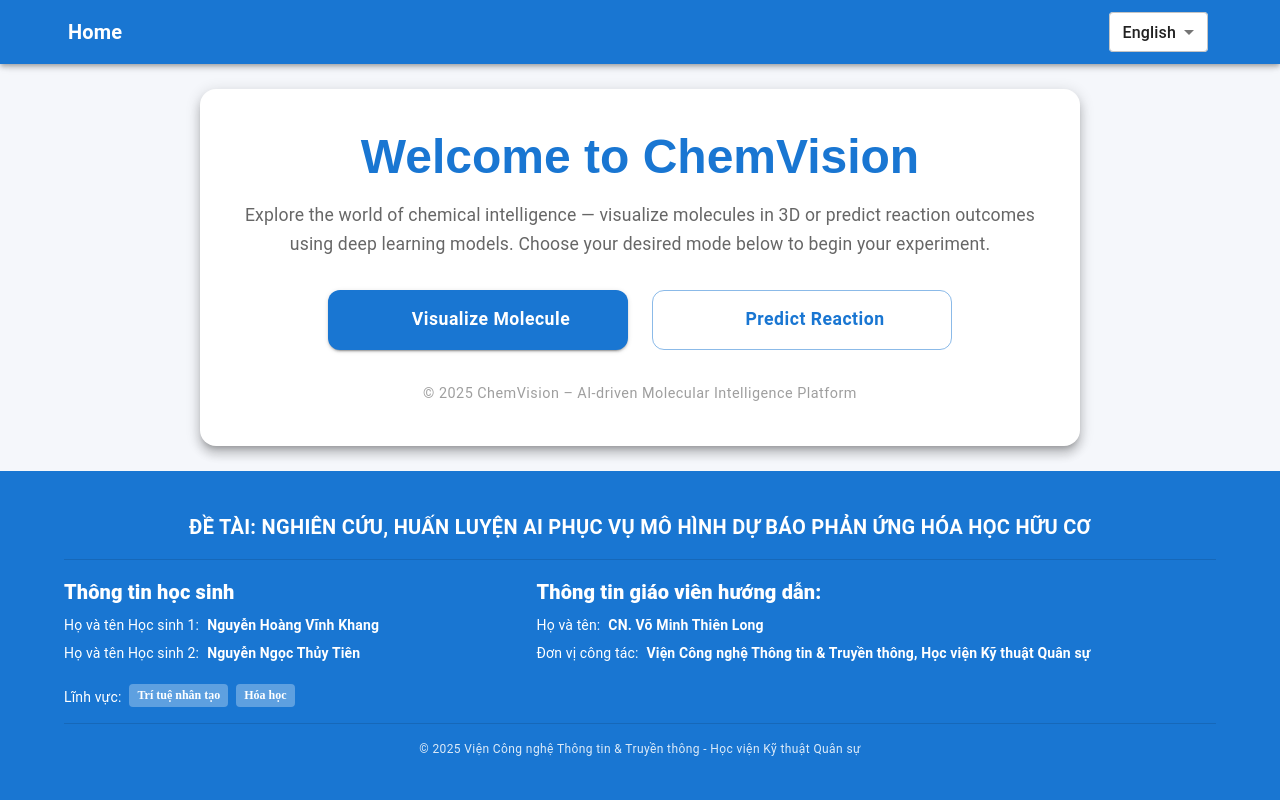
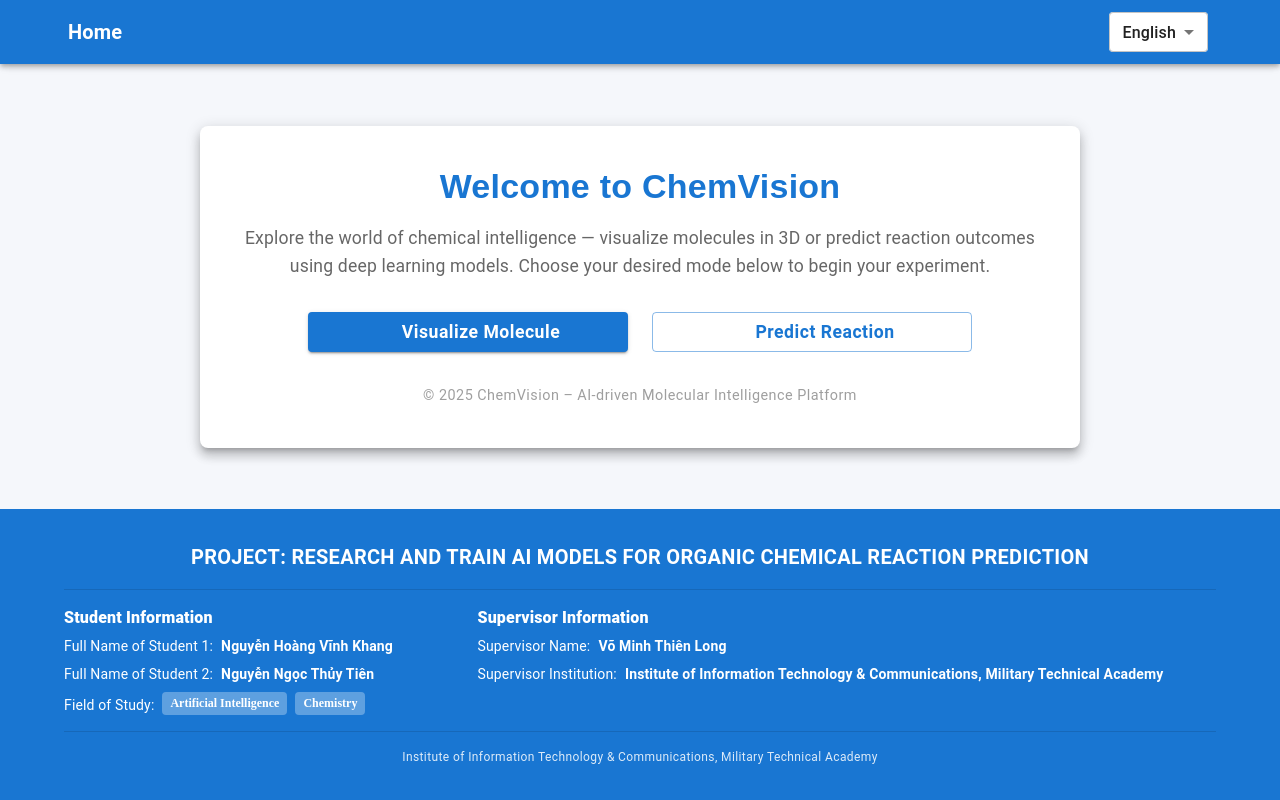
Before and after one commit to thienlongtpct/ChemVision, a React (Vite) app in the folder frontend/: page / in a window 1280 px wide. Built offline with nearby package versions, Linux system fonts and the light colour scheme; some icons are missing.

Commit message:
first init

```diff
--- a/frontend/package.json
+++ b/frontend/package.json
@@ -6,6 +6,7 @@
   "scripts": {
     "dev": "vite",
     "build": "vite build",
+    "start": "vite start",
     "lint": "eslint src --ext .js,.jsx",
     "format": "prettier --write .",
     "preview": "vite preview"
--- a/frontend/src/components/Footer.jsx
+++ b/frontend/src/components/Footer.jsx
@@ -1,22 +1,24 @@
+import { useContext } from "react";
 import { Box, Container, Typography, Divider } from "@mui/material";
 import { useTheme } from "@mui/material/styles";
+import { LanguageContext } from "../context/LanguageContext"; // adjust path to your project
 
 export default function Footer() {
   const currentYear = new Date().getFullYear();
   const theme = useTheme();
+  const { t } = useContext(LanguageContext) || {};
 
-  console.log(theme);
   return (
     <Box
       component="footer"
-      sx={(theme) => ({
-        py: { xs: 4, md: 5 },
+      sx={() => ({
+        py: { xs: 2, md: 4 },
         bgcolor: theme.palette.mode === "dark" ? theme.palette.background.paper : theme.palette.primary.main,
-        color: '#ffffff !important',
+        color: "#ffffff !important",
       })}
     >
       <Container maxWidth="lg">
-        {/* 🔹 Title */}
+        {/* Title */}
         <Typography
           variant="h6"
           align="center"
@@ -24,30 +26,42 @@ export default function Footer() {
           gutterBottom
           sx={{ letterSpacing: 0.3, color: "primary.contrastText" }}
         >
-          ĐỀ TÀI: NGHIÊN CỨU, HUẤN LUYỆN AI PHỤC VỤ MÔ HÌNH DỰ BÁO PHẢN ỨNG HÓA HỌC HỮU CƠ
+          {t("footer.title")}
         </Typography>
 
         <Divider sx={{ my: 2 }} />
 
-        {/* 🔹 Information Grid */}
+        {/* Information Grid */}
         <Box display="flex" flexDirection={{ xs: "column", md: "row" }} gap={4}>
           {/* Left column */}
           <Box flexGrow={1}>
-            <Typography variant="h6" fontWeight={800} gutterBottom sx={{ color: "primary.contrastText" }}>
-              Thông tin học sinh
+            <Typography variant="body1" fontWeight={800} gutterBottom sx={{ color: "primary.contrastText" }}>
+              {t("footer.studentInfoTitle")}
             </Typography>
+
             <Box display="flex" flexDirection="row" alignItems="center" mb={1}>
-              <Typography variant="body2" color="primary.contrastText">Họ và tên Học sinh 1: </Typography>
-              <Typography variant="body2" fontWeight={600} sx={{ ml: 1, color: "primary.contrastText" }}>Nguyễn Hoàng Vĩnh Khang</Typography>
+              <Typography variant="body2" color="primary.contrastText">
+                {t("footer.student1Label")}
+              </Typography>
+              <Typography variant="body2" fontWeight={600} sx={{ ml: 1, color: "primary.contrastText" }}>
+                Nguyễn Hoàng Vĩnh Khang
+              </Typography>
             </Box>
+
             <Box display="flex" flexDirection="row" alignItems="center" mb={1}>
-              <Typography variant="body2" color="primary.contrastText">Họ và tên Học sinh 2: </Typography>
-              <Typography variant="body2" fontWeight={600} sx={{ ml: 1, color: "primary.contrastText" }}>Nguyễn Ngọc Thủy Tiên</Typography>
+              <Typography variant="body2" color="primary.contrastText">
+                {t("footer.student2Label")}
+              </Typography>
+              <Typography variant="body2" fontWeight={600} sx={{ ml: 1, color: "primary.contrastText" }}>
+                Nguyễn Ngọc Thủy Tiên
+              </Typography>
             </Box>
-            <Box display="flex" flexWrap="wrap" gap={1} alignItems="flex-end" mt={2}>
-              <Typography variant="body2" sx={{ mt: 1, color: "primary.contrastText" }}>
-                Lĩnh vực:
+
+            <Box display="flex" flexWrap="wrap" gap={1} alignItems="flex-end" mt={1}>
+              <Typography variant="body2" sx={{ color: "primary.contrastText" }}>
+                {t("footer.fieldLabel")}
               </Typography>
+
               <Box
                 component="span"
                 sx={{
@@ -61,7 +75,7 @@ export default function Footer() {
                   alignItems: "center",
                 }}
               >
-                Trí tuệ nhân tạo
+                {t("footer.field.ai")}
               </Box>
 
               <Box
@@ -77,37 +91,50 @@ export default function Footer() {
                   alignItems: "center",
                 }}
               >
-                Hóa học
+                {t("footer.field.chemistry")}
               </Box>
             </Box>
           </Box>
 
           {/* Right column */}
           <Box flexGrow={1}>
-            <Typography variant="h6" fontWeight={800} gutterBottom sx={{ color: "primary.contrastText" }}>
-              Thông tin giáo viên hướng dẫn:
+            <Typography variant="body1" fontWeight={800} gutterBottom sx={{ color: "primary.contrastText" }}>
+              {t("footer.supervisorTitle")}
             </Typography>
+
             <Box display="flex" flexDirection="row" alignItems="center" mb={1}>
-              <Typography variant="body2" color="primary.contrastText">Họ và tên: </Typography>
-              <Typography variant="body2" fontWeight={600} sx={{ ml: 1, color: "primary.contrastText" }}>CN. Võ Minh Thiên Long</Typography>
+              <Typography variant="body2" color="primary.contrastText">
+                {t("footer.supervisorNameLabel")}
+              </Typography>
+              <Typography variant="body2" fontWeight={600} sx={{ ml: 1, color: "primary.contrastText" }}>
+                Võ Minh Thiên Long
+              </Typography>
             </Box>
+
             <Box display="flex" flexDirection="row" alignItems="center" mb={1}>
-              <Typography variant="body2" color="primary.contrastText">Đơn vị công tác: </Typography>
-              <Typography variant="body2" fontWeight={600} sx={{ ml: 1, color: "primary.contrastText" }}>Viện Công nghệ Thông tin &amp; Truyền thông, Học viện Kỹ thuật Quân sự</Typography>
+              <Typography variant="body2" color="primary.contrastText">
+                {t("footer.supervisorUnitLabel")}
+              </Typography>
+              <Typography variant="body2" fontWeight={600} sx={{ ml: 1, color: "primary.contrastText" }}>
+                {t("footer.supervisorUnit")}
+              </Typography>
             </Box>
           </Box>
         </Box>
 
         <Divider sx={{ my: 2 }} />
 
-        {/* 🔹 Footer note */}
+        {/* Footer note */}
         <Typography
           variant="caption"
           display="block"
           align="center"
           sx={{ mt: 1, opacity: 0.85, color: "primary.contrastText" }}
         >
-          © {currentYear} Viện Công nghệ Thông tin &amp; Truyền thông - Học viện Kỹ thuật Quân sự
+          {t(
+            "footer.copyright",
+            `© ${currentYear} Viện Công nghệ Thông tin & Truyền thông - Học viện Kỹ thuật Quân sự`
+          )}
         </Typography>
       </Container>
     </Box>
--- a/frontend/src/locales/en.js
+++ b/frontend/src/locales/en.js
@@ -41,4 +41,21 @@ export default {
     dark: "Dark Mode",
     home: "Home",
   },
+  footer: {
+    title: "PROJECT: RESEARCH AND TRAIN AI MODELS FOR ORGANIC CHEMICAL REACTION PREDICTION",
+    studentInfoTitle: "Student Information",
+    student1Label: "Full Name of Student 1: ",
+    student2Label: "Full Name of Student 2: ",
+    fieldLabel: "Field of Study: ",
+    field: {
+      ai: "Artificial Intelligence",
+      chemistry: "Chemistry",
+    },
+    schoolLabel: "School: ",
+    supervisorTitle: "Supervisor Information",
+    supervisorNameLabel: "Supervisor Name: ",
+    supervisorUnitLabel: "Supervisor Institution: ",
+    supervisorUnit: "Institute of Information Technology & Communications, Military Technical Academy",
+    copyright: "Institute of Information Technology & Communications, Military Technical Academy",
+  }
 };
--- a/frontend/src/locales/vi.js
+++ b/frontend/src/locales/vi.js
@@ -42,4 +42,21 @@ export default {
     dark: "Chế độ tối",
     home: "Trang chủ",
   },
+  footer: {
+    title: "ĐỀ TÀI: NGHIÊN CỨU, HUẤN LUYỆN AI PHỤC VỤ MÔ HÌNH DỰ BÁO PHẢN ỨNG HÓA HỌC HỮU CƠ",
+    studentInfoTitle: "Thông tin học sinh",
+    student1Label: "Họ và tên Học sinh 1: ",
+    student2Label: "Họ và tên Học sinh 2: ",
+    fieldLabel: "Lĩnh vực:",
+    field: {
+      ai: "Trí tuệ nhân tạo",
+      chemistry: "Hóa học",
+    },
+    schoolLabel: "Trường: ",
+    supervisorTitle: "Thông tin giáo viên hướng dẫn",
+    supervisorNameLabel: "Họ và tên: ",
+    supervisorUnitLabel: "Đơn vị công tác: ",
+    supervisorUnit: "Viện Công nghệ Thông tin & Truyền thông, Học viện Kỹ thuật quân sự",
+    copyright: "Viện Công nghệ Thông tin & Truyền thông, Học viện Kỹ thuật quân sự",
+  },
 };
--- a/frontend/src/pages/ModeSelectionPage.jsx
+++ b/frontend/src/pages/ModeSelectionPage.jsx
@@ -27,7 +27,7 @@ export default function ModeSelectionPage() {
       <Paper
         elevation={8}
         sx={{
-          borderRadius: 4,
+          borderRadius: 2,
           p: 5,
           textAlign: "center",
           width: "90%",
@@ -36,7 +36,7 @@ export default function ModeSelectionPage() {
         }}
       >
         <Typography
-          variant="h3"
+          variant="h4"
           sx={{
             fontWeight: 700,
             color: "primary.main",
@@ -74,9 +74,9 @@ export default function ModeSelectionPage() {
             size="large"
             startIcon={<ScienceIcon />}
             sx={{
-              width: 300,
-              height: 60,
-              borderRadius: 3,
+              width: 320,
+              height: 40,
+              borderRadius: 1,
               textTransform: "none",
               fontSize: "1.1rem",
               fontWeight: 600,
@@ -92,9 +92,9 @@ export default function ModeSelectionPage() {
             size="large"
             startIcon={<ShowChartIcon />}
             sx={{
-              width: 300,
-              height: 60,
-              borderRadius: 3,
+              width: 320,
+              height: 40,
+              borderRadius: 1,
               textTransform: "none",
               fontSize: "1.1rem",
               fontWeight: 600,
--- a/frontend/src/pages/PredictorPage.jsx
+++ b/frontend/src/pages/PredictorPage.jsx
@@ -23,7 +23,7 @@ export default function PredictorPage() {
     try {
       // Placeholder for API call
       const query = new URLSearchParams({ reactants: tempReactant }).toString();
-      const response = await fetch(`http://localhost:5000/predict?${query}`, {
+      const response = await fetch(`http://${process.env.BACKEND_HOST}:${process.env.BACKEND_PORT}/predict?${query}`, {
         method: "GET",
         headers: { "Content-Type": "application/json" },
       });
```
Also changed, not shown: 2 other files (tests, documents, lock files or other folders).
